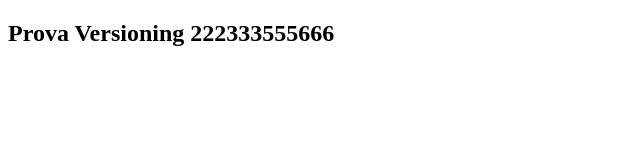
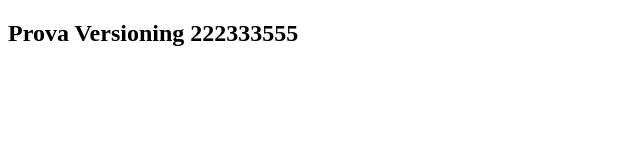
Before and after one commit to Hermann1871/sj21test1, a plain HTML site: page index.html in a window 1280 px wide. Shown: the full height of the page, 0-640 px from the left. Drawn offline with Linux system fonts and the light colour scheme.

Commit message:
Revert "sesto commit"
This reverts commit b9825cea48038ab3bff8ce551ac7e82dd7e83f59.

```diff
--- a/index.html
+++ b/index.html
@@ -6,6 +6,6 @@
     <title>Document</title>
 </head>
 <body>
-<h2>Prova Versioning 222333555666</h2>
+<h2>Prova Versioning 222333555</h2>
 </body>
 </html>
```
